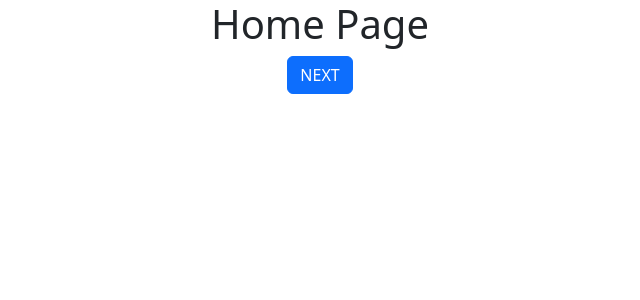
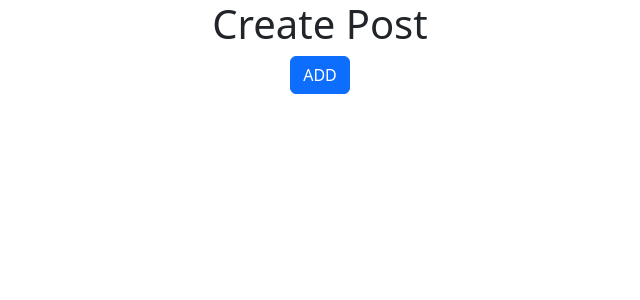
Before and after one commit to Sahid-321/crud_mern, a React (Create React App) app in the folder practice_crud/democrud/: page /create in a window 1280 px wide. Shown: the top 300 px of the page, without its empty margins (320-960 px from the left). Built offline with nearby package versions, Linux system fonts and the light colour scheme.

Commit message:
post page created:

```diff
--- a/practice_crud/democrud/src/App.js
+++ b/practice_crud/democrud/src/App.js
@@ -1,11 +1,17 @@
 import logo from './logo.svg';
 import './App.css';
 import Home from './components/home';
+import { Route, Routes } from 'react-router-dom';
+import CreatePost from './components/createPost';
 
 function App() {
   return (
     <div className="App">
-   <Home/>
+      <Routes>
+        <Route path='/' element={<Home/>} />
+        <Route path='/create' element={<CreatePost/>} />
+      </Routes>
+
     </div>
   );
 }
--- a/practice_crud/democrud/src/components/createPost.jsx
+++ b/practice_crud/democrud/src/components/createPost.jsx
@@ -0,0 +1,12 @@
+import { Button } from "react-bootstrap"
+
+const CreatePost = ()=>{
+    return(
+
+        <>
+        <h1>Create Post</h1>
+        <Button  >ADD</Button>
+        </>
+    )
+}
+export default CreatePost;
```
